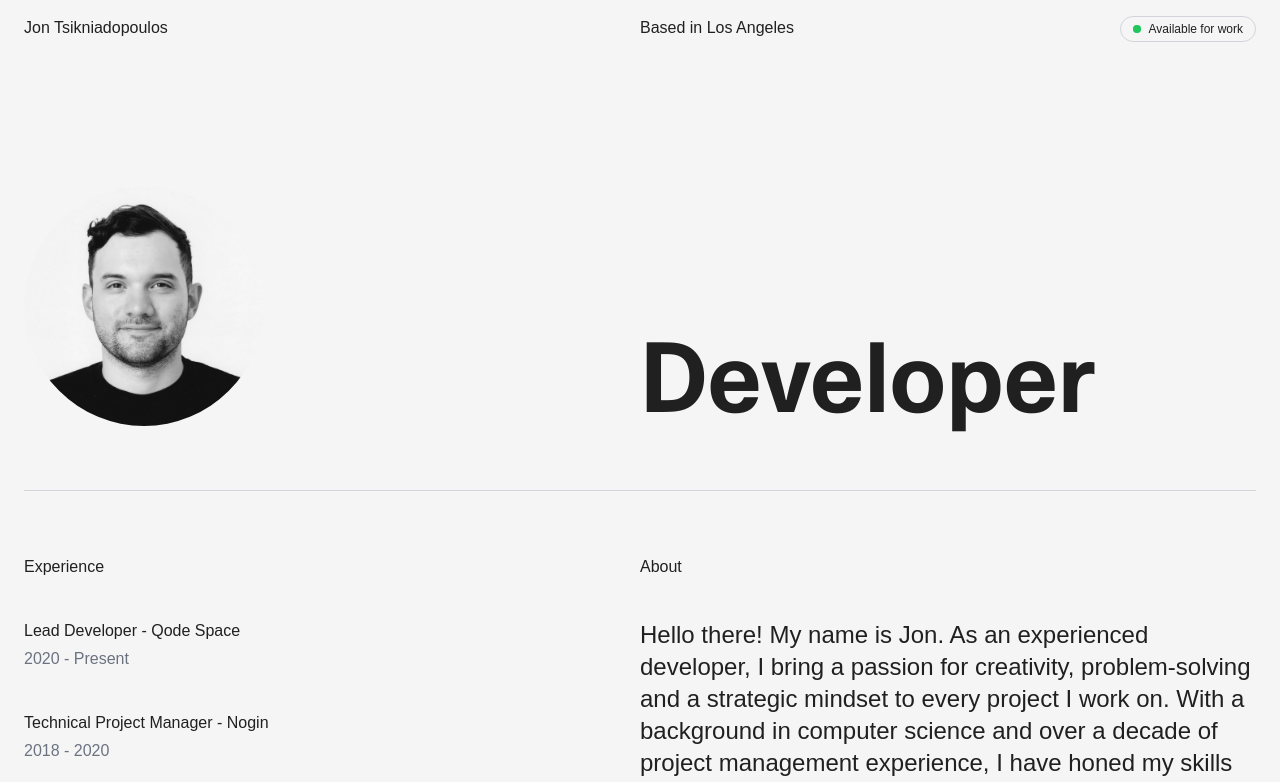
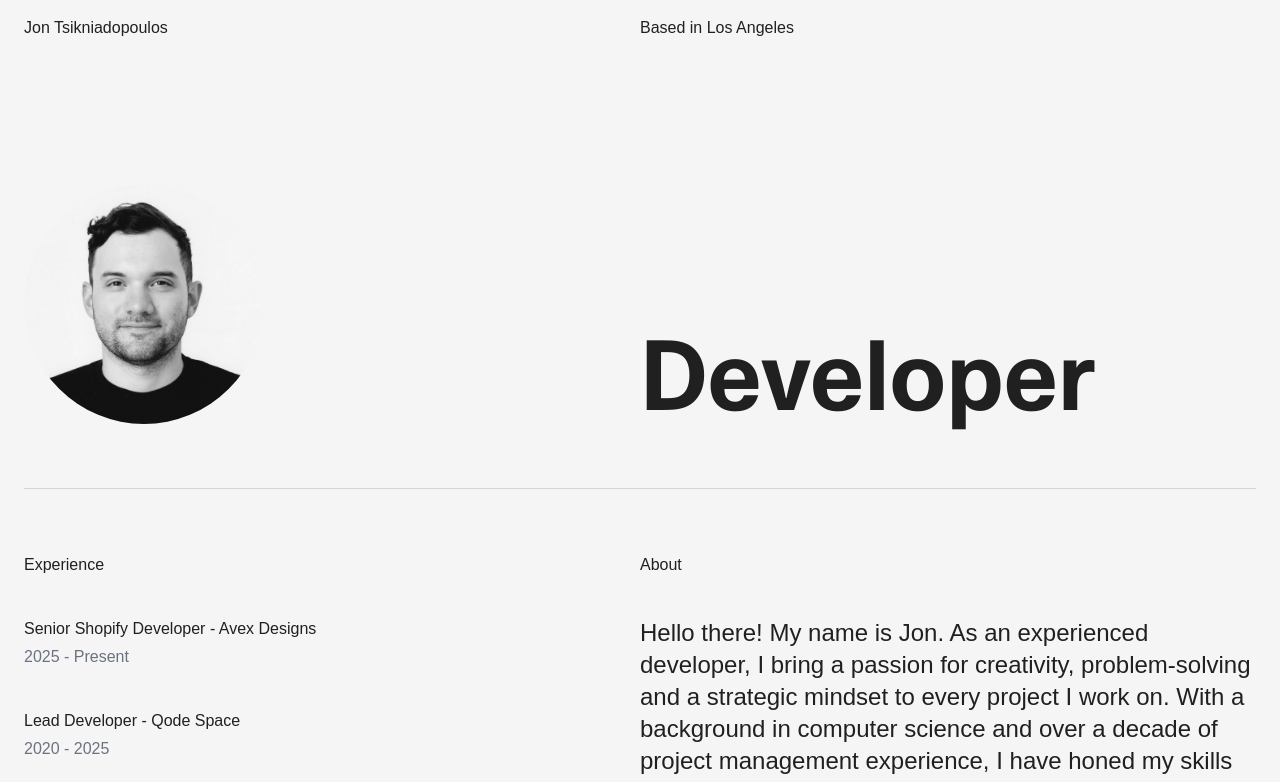
Before and after one commit to jpegjon/jpeg-jon, a Next.js app: page / in a window 1280 px wide. Shown: the top 782 px of the page. Built offline with nearby package versions, Linux system fonts and the light colour scheme; a web font is replaced by a local one.

Commit message:
Update experience and remove availability indicator
Added new Senior Shopify Developer role to Bio and updated Lead Developer dates. Removed 'Available for work' status indicator from Header component.

```diff
--- a/src/app/components/Bio.js
+++ b/src/app/components/Bio.js
@@ -7,8 +7,14 @@ function Bio() {
         <div className="flex flex-col gap-y-10">
           <h2>Experience</h2>
           <div className="flex flex-col gap-y-1">
+            <p className="font-light">
+              Senior Shopify Developer - Avex Designs
+            </p>
+            <p className="font-light text-gray-500">2025 - Present</p>
+          </div>
+          <div className="flex flex-col gap-y-1">
             <p className="font-light">Lead Developer - Qode Space</p>
-            <p className="font-light text-gray-500">2020 - Present</p>
+            <p className="font-light text-gray-500">2020 - 2025</p>
           </div>
           <div className="flex flex-col gap-y-1">
             <p className="font-light">Technical Project Manager - Nogin</p>
--- a/src/app/components/Header.js
+++ b/src/app/components/Header.js
@@ -9,13 +9,6 @@ function Header() {
           <h1>Jon Tsikniadopoulos</h1>
           <div className="flex justify-between">
             <p>Based in Los Angeles</p>
-            <span className="hidden flex-row items-center gap-x-2 rounded-full border border-gray-300 px-3 py-1 md:flex">
-              <span className="relative flex h-2 w-2">
-                <span className="absolute inline-flex h-full w-full animate-ping rounded-full bg-green-400 opacity-75"></span>
-                <span className="relative inline-flex h-2 w-2 rounded-full bg-green-500"></span>
-              </span>
-              <span className="text-xs">Available for work</span>
-            </span>
           </div>
         </div>
         <div className="flex flex-col gap-y-4 md:grid md:grid-cols-2 md:items-end">
```
